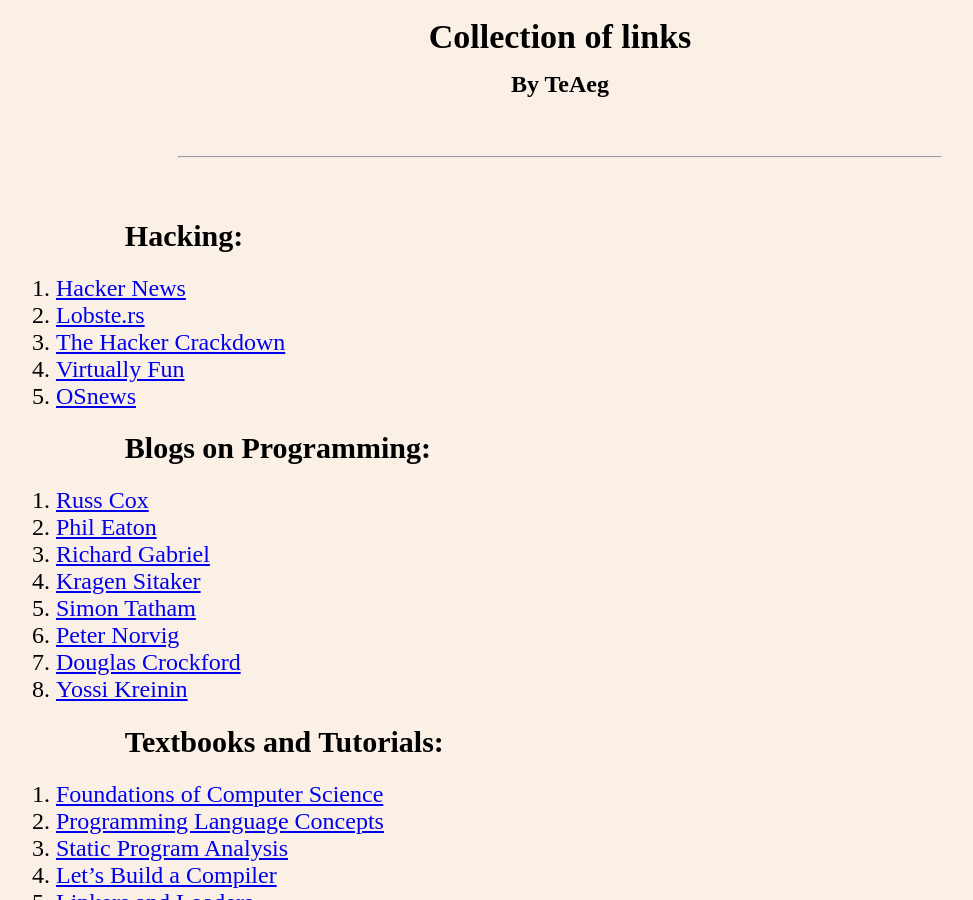
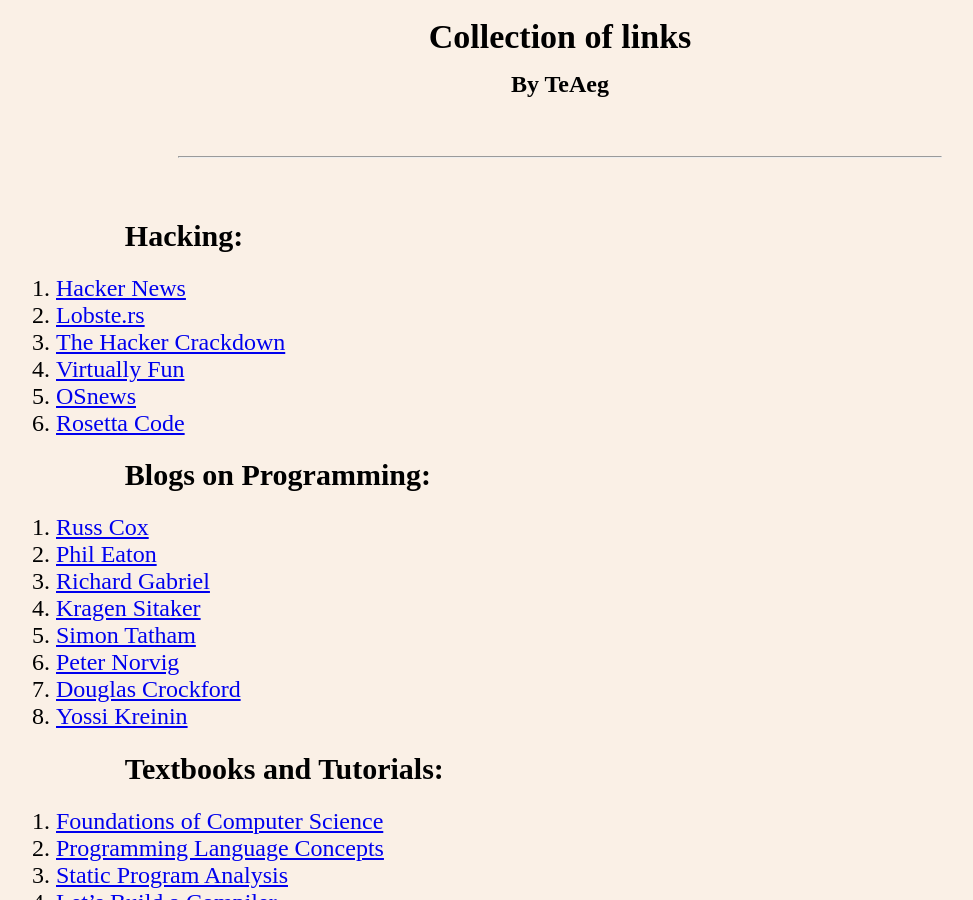
Before and after one commit to TeAeg/teaeg.github.io, a Jekyll site: the page built from index.md, in a window 1280 px wide and 900 px high. Shown: the whole window, without its empty margins (80-1053 px from the left). Built offline with Jekyll 4.4.1, drawn with Linux system fonts in a browser that asks for light colours; our own code applies the rules of GitHub Pages for plain Markdown files.

Commit message:
Added a new link
Added a new link to "Rosetta Code"

```diff
--- a/index.md
+++ b/index.md
@@ -4,6 +4,7 @@
 3. [The Hacker Crackdown](https://www.gutenberg.org/ebooks/101)
 4. [Virtually Fun](https://virtuallyfun.com)
 5. [OSnews](https://www.osnews.com)
+6. [Rosetta Code](https://rosettacode.org)
 
 ## Blogs on Programming:
 1. [Russ Cox](https://research.swtch.com)
```
